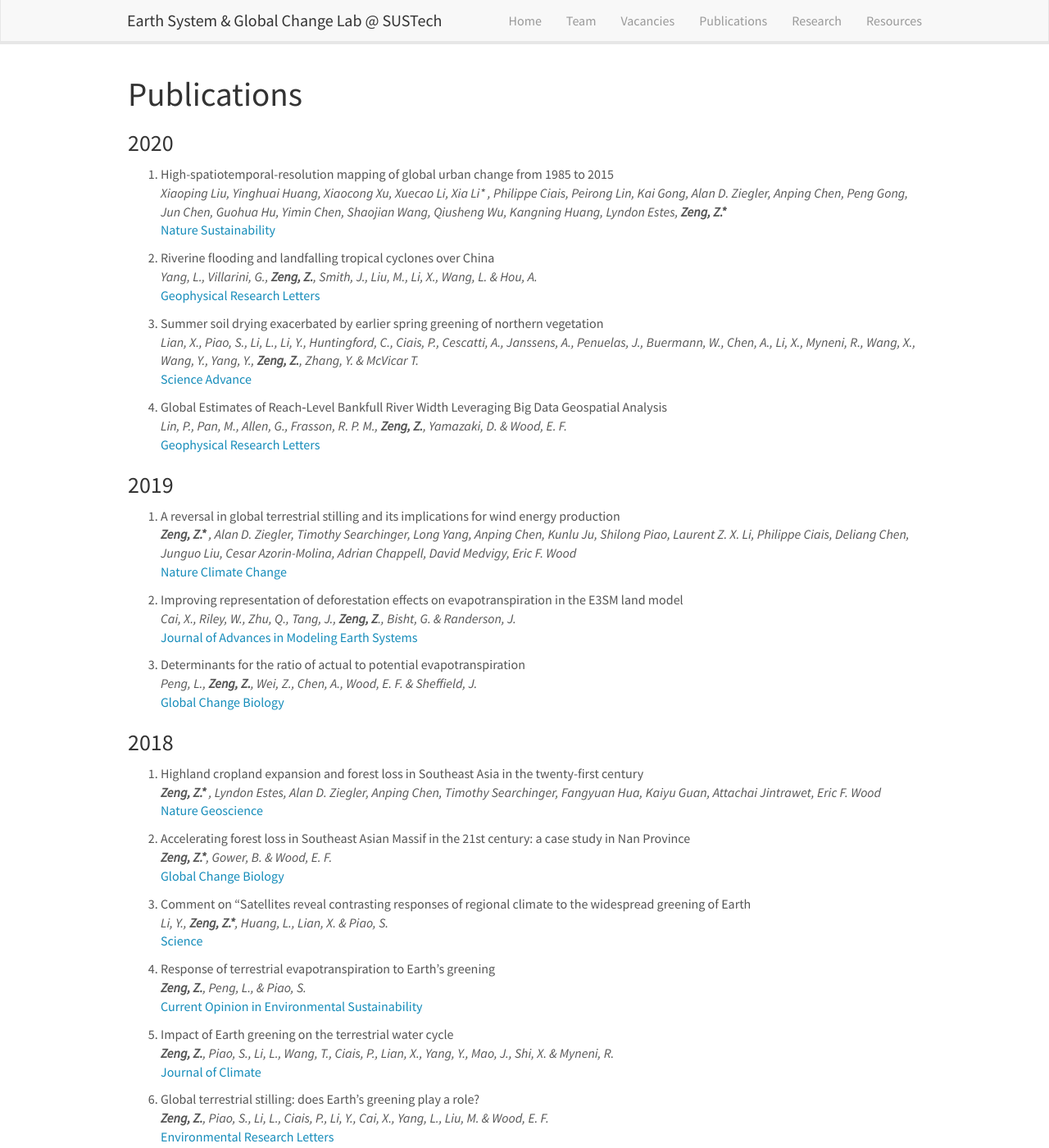
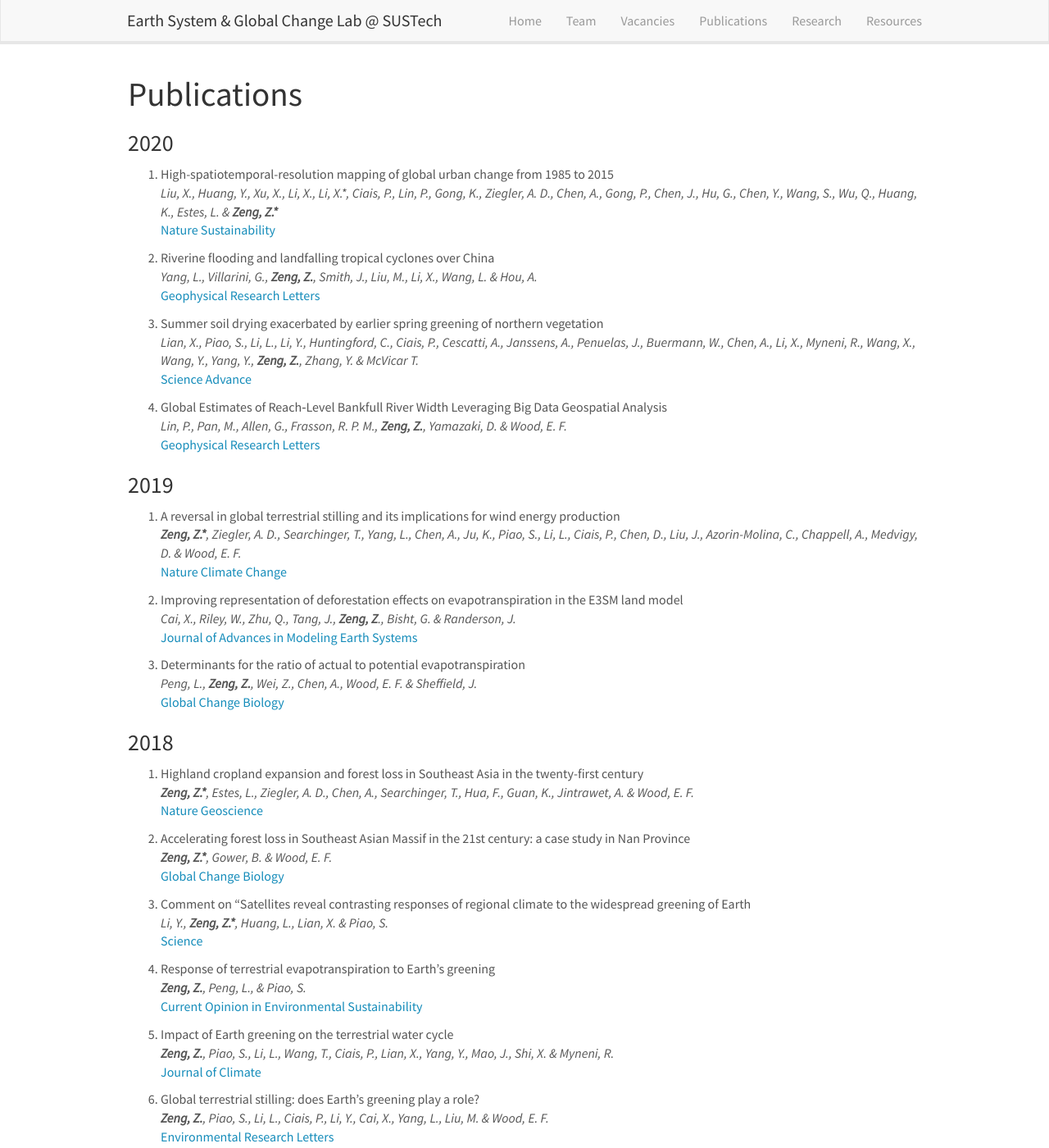
Before and after one commit to xurr2020/xurr2020.github.io, a Jekyll site: the page built from _pages/publications.md, in a window 1280 px wide and 1400 px high. Shown: the whole window at 82% size. Built offline with Jekyll 4.4.1, drawn with Linux system fonts in a browser that asks for light colours; nearby versions of some CDN libraries; some of the changed text lies outside the part shown.

Commit message:
Update publications.md

```diff
--- a/_pages/publications.md
+++ b/_pages/publications.md
@@ -12,7 +12,7 @@ permalink: /publications/
 ### 2020
 
 1. High-spatiotemporal-resolution mapping of global urban change from 1985 to 2015
-*Xiaoping Liu, Yinghuai Huang, Xiaocong Xu, Xuecao Li, Xia Li\* , Philippe Ciais, Peirong Lin, Kai Gong, Alan D. Ziegler, Anping Chen, Peng Gong, Jun Chen, Guohua Hu, Yimin Chen, Shaojian Wang, Qiusheng Wu, Kangning Huang, Lyndon Estes, <b>Zeng, Z.\* </b>*
+*Liu, X., Huang, Y., Xu, X., Li, X., Li, X.\*, Ciais, P., Lin, P., Gong, K., Ziegler, A. D., Chen, A., Gong, P., Chen, J., Hu, G., Chen, Y., Wang, S., Wu, Q., Huang, K., Estes, L. & <b>Zeng, Z.\*</b>*
 [Nature Sustainability](https://www.nature.com/articles/s41893-020-0521-x)
 
 2. Riverine flooding and landfalling tropical cyclones over China
@@ -31,7 +31,7 @@ permalink: /publications/
 ### 2019
 
 1. A reversal in global terrestrial stilling and its implications for wind energy production
-*<b>Zeng, Z.\* </b>, Alan D. Ziegler, Timothy Searchinger, Long Yang, Anping Chen, Kunlu Ju, Shilong Piao, Laurent Z. X. Li, Philippe Ciais, Deliang Chen, Junguo Liu, Cesar Azorin-Molina, Adrian Chappell, David Medvigy, Eric F. Wood*
+*<b>Zeng, Z.\*</b>, Ziegler, A. D., Searchinger, T., Yang, L., Chen, A., Ju, K., Piao, S., Li, L., Ciais, P., Chen, D., Liu, J., Azorin-Molina, C., Chappell, A., Medvigy, D. & Wood, E. F.*
 [Nature Climate Change](https://www.nature.com/articles/s41558-019-0622-6)
 
 2. Improving representation of deforestation effects on evapotranspiration in the E3SM land model
@@ -45,7 +45,7 @@ permalink: /publications/
 ### 2018
 
 1. Highland cropland expansion and forest loss in Southeast Asia in the twenty-first century
-*<b>Zeng, Z.\* </b>, Lyndon Estes, Alan D. Ziegler, Anping Chen, Timothy Searchinger, Fangyuan Hua, Kaiyu Guan, Attachai Jintrawet, Eric F. Wood*
+*<b>Zeng, Z.\*</b>, Estes, L., Ziegler, A. D., Chen, A., Searchinger, T., Hua, F., Guan, K., Jintrawet, A. & Wood, E. F.*
 [Nature Geoscience](https://www.nature.com/articles/s41561-018-0166-9)
 
 2. Accelerating forest loss in Southeast Asian Massif in the 21st century: a case study in Nan Province
@@ -87,7 +87,7 @@ permalink: /publications/
 ### 2017
 
 1.  Climate mitigation from vegetation biophysical feedbacks during the past three decades
-*<b>Zeng, Z.</b>, Shilong Piao\* , Laurent Z. X. Li, Liming Zhou, Philippe Ciais, Tao Wang, Yue Li, Xu Lian, Eric F. Wood, Pierre Friedlingstein, Jiafu Mao, Lyndon D. Estes, Ranga B. Myneni, Shushi Peng, Xiaoying Shi, Sonia I. Seneviratne, Yingping Wang*
+*<b>Zeng, Z.</b>, Piao, S., Li, L., Zhou, L., Ciais, P., Wang, T., Li, Y., Lian, X., Wood, E. F., Friedlingstein, P., Mao, J., Estes, L., Myneni, R., Peng, S., Shi, X., Seneviratne, S. & Wang, Y.*
 [Nature Climate Change](https://www.nature.com/articles/nclimate3299)
 
 2. Regional patterns of future runoff changes from Earth system models constrained by observation
```
